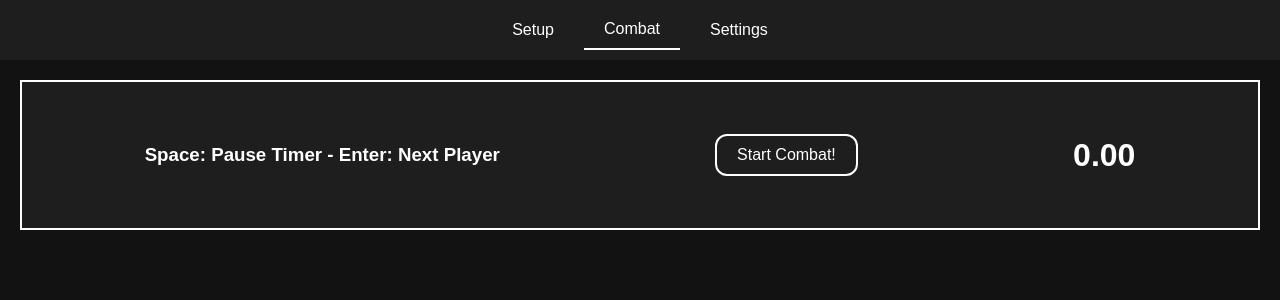
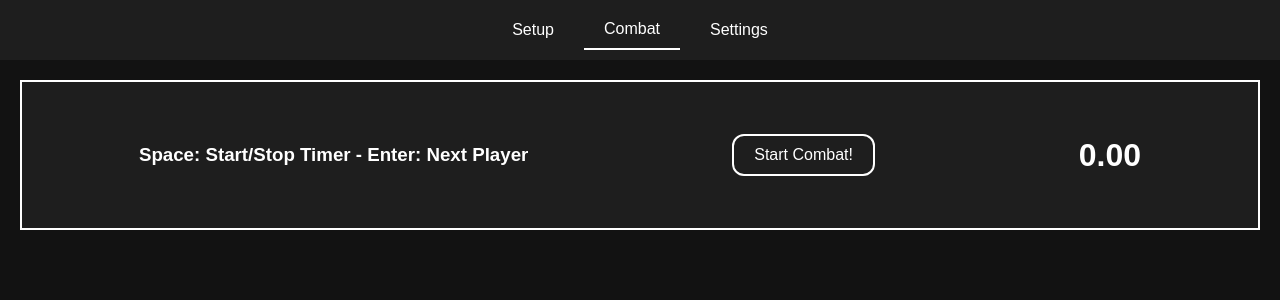
Before and after one commit to Zungrysoft/modern-combat-manager, a React (Create React App) app: page / in a window 1280 px wide. Both pictures are taken after a click on the button "Combat". Shown: the top 300 px of the page. Built offline with nearby package versions, Linux system fonts and the light colour scheme.

Commit message:
Added localstorage

```diff
--- a/src/App.css
+++ b/src/App.css
@@ -164,6 +164,7 @@ body {
   transition: border-color 0.3s, box-shadow 0.3s;
   width: 100%; /* Full width of the parent container */
   box-sizing: border-box; /* Ensure padding is included in the width */
+  margin: 0px;
 }
 
 .text-input:focus {
@@ -211,6 +212,7 @@ body {
   padding: 0 20px; /* Padding for content inside the pane */
   box-sizing: border-box; /* Include padding in height and width */
   border: 2px solid #ffffff; /* Optional: bottom border to separate from content below */
+  margin-bottom: 15px;
 }
 
 .button-image {
--- a/src/App.js
+++ b/src/App.js
@@ -12,12 +12,22 @@ const pages = {
 }
 
 
+
 function App() {
   const [activeTab, setActiveTab] = useState('setup');
-  const [characters, setCharacters] = useState([]);
+  const [characters, setCharacters] = useState(loadCharacters());
   const [settings, setSettings] = useState({});
   const [initiative, setInitiative] = useState([]);
   const [timer, setTimer] = useState({ timeMs: 0, active: false });
+
+  function loadCharacters() {
+    return JSON.parse(localStorage.getItem("characters")) || [];
+  }
+
+  function saveCharacters(val) {
+    localStorage.setItem("characters", JSON.stringify(val));
+    setCharacters(val);
+  }
 
   const renderPage = () => {
     switch (activeTab) {
@@ -36,7 +46,7 @@ function App() {
       default:
         return <SetupPage
           characters={characters}
-          setCharacters={setCharacters}
+          setCharacters={saveCharacters}
         />;
     }
   };
--- a/src/pages/CombatPage.js
+++ b/src/pages/CombatPage.js
@@ -99,7 +99,7 @@ const CombatPage = ({ initiative, characters, timer, setInitiative, setTimer })
   return (
     <div>
       <div className="upper-pane">
-        <h3>Space: Pause Timer  -  Enter: Next Player</h3>
+        <h3>Space: Start/Stop Timer  -  Enter: Next Player</h3>
         <RoundedButton text="Start Combat!" onClick={startCombat}/>
         <h1 style={{ align: "right" }}>{clockDisplay(timer.timeMs)}</h1>
       </div>
```
